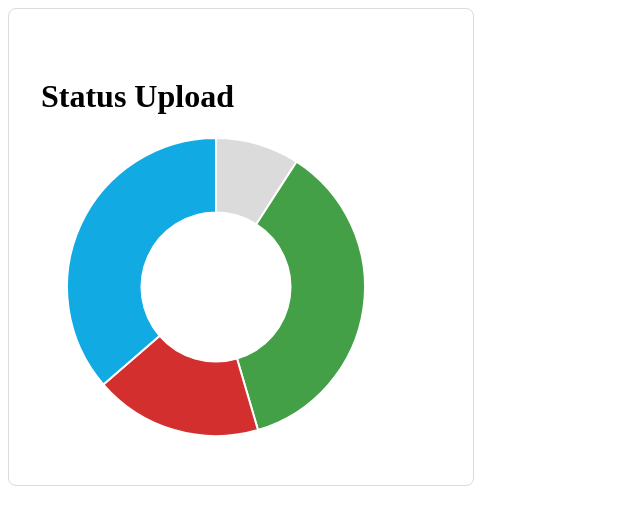
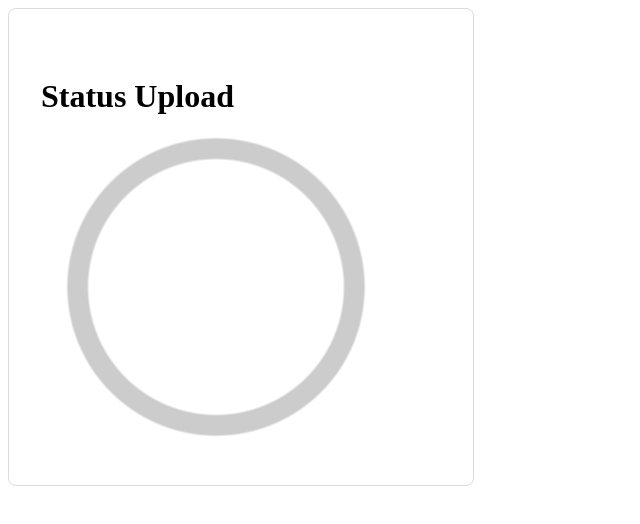
Before and after one commit to raflysdw25/tryout-dougnnut-chart, a Vue app: page / in a window 1280 px wide. Shown: the top 524 px of the page, without its empty margins (0-640 px from the left). Built offline with nearby package versions, Linux system fonts and the light colour scheme.

Commit message:
All Data zero

```diff
--- a/src/App.vue
+++ b/src/App.vue
@@ -37,4 +37,16 @@ export default {
 .doughnut-container {
   width: 350px;
 }
+canvas {
+  background: radial-gradient(
+    circle at center,
+    rgba(0, 0, 0, 0) 0,
+    rgba(0, 0, 0, 0) 55%,
+    rgba(0, 0, 0, 0.2) 56%,
+    rgba(0, 0, 0, 0.2) 60%,
+    rgba(0, 0, 0, 0.2) 64%,
+    rgba(0, 0, 0, 0) 65%,
+    rgba(0, 0, 0, 0) 100%
+  );
+}
 </style>
--- a/src/chartConfig.ts
+++ b/src/chartConfig.ts
@@ -5,7 +5,8 @@ export const data = {
   datasets: [
     {
       backgroundColor: ['#DBDBDB', '#43A047', '#D32F2F', '#11AAE2'],
-      data: [3, 12, 6, 12],
+      // data: [3, 12, 6, 12],
+      data: [0, 0, 0, 0],
     },
   ],
 };
```
